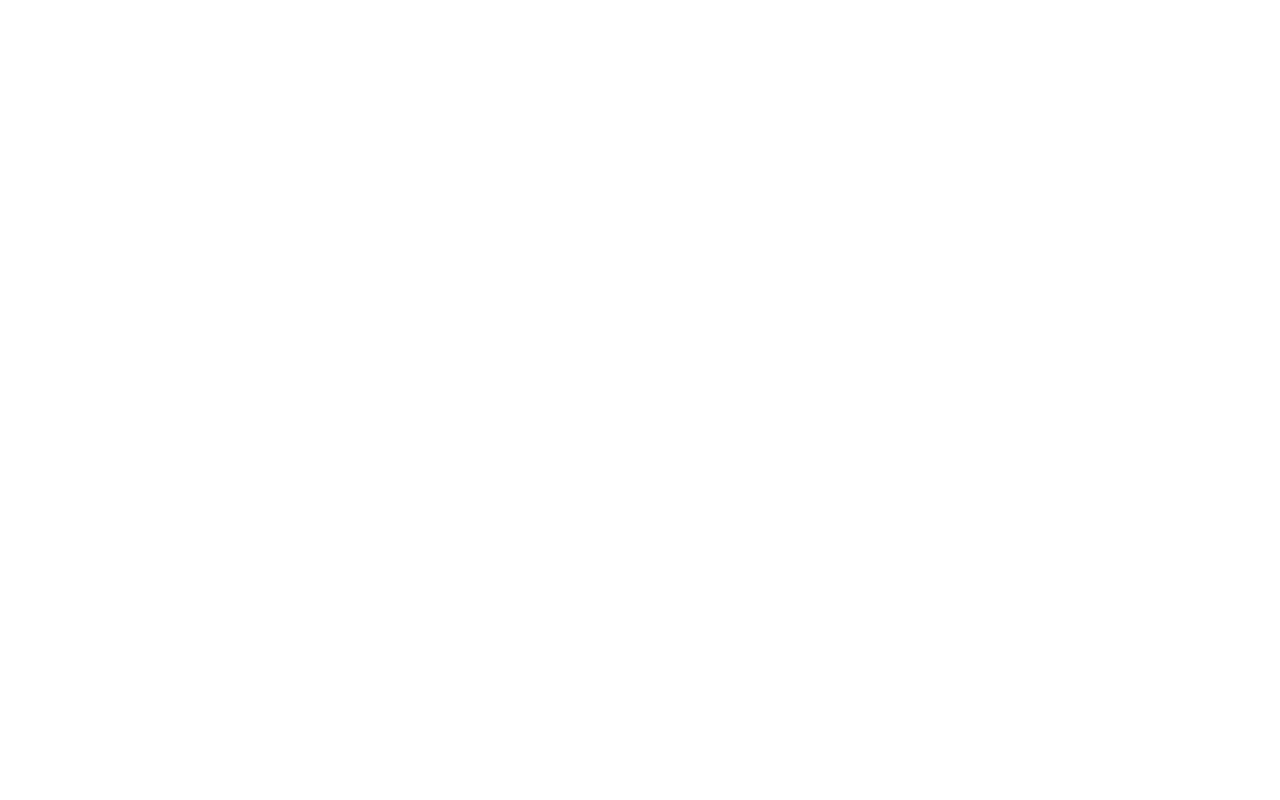
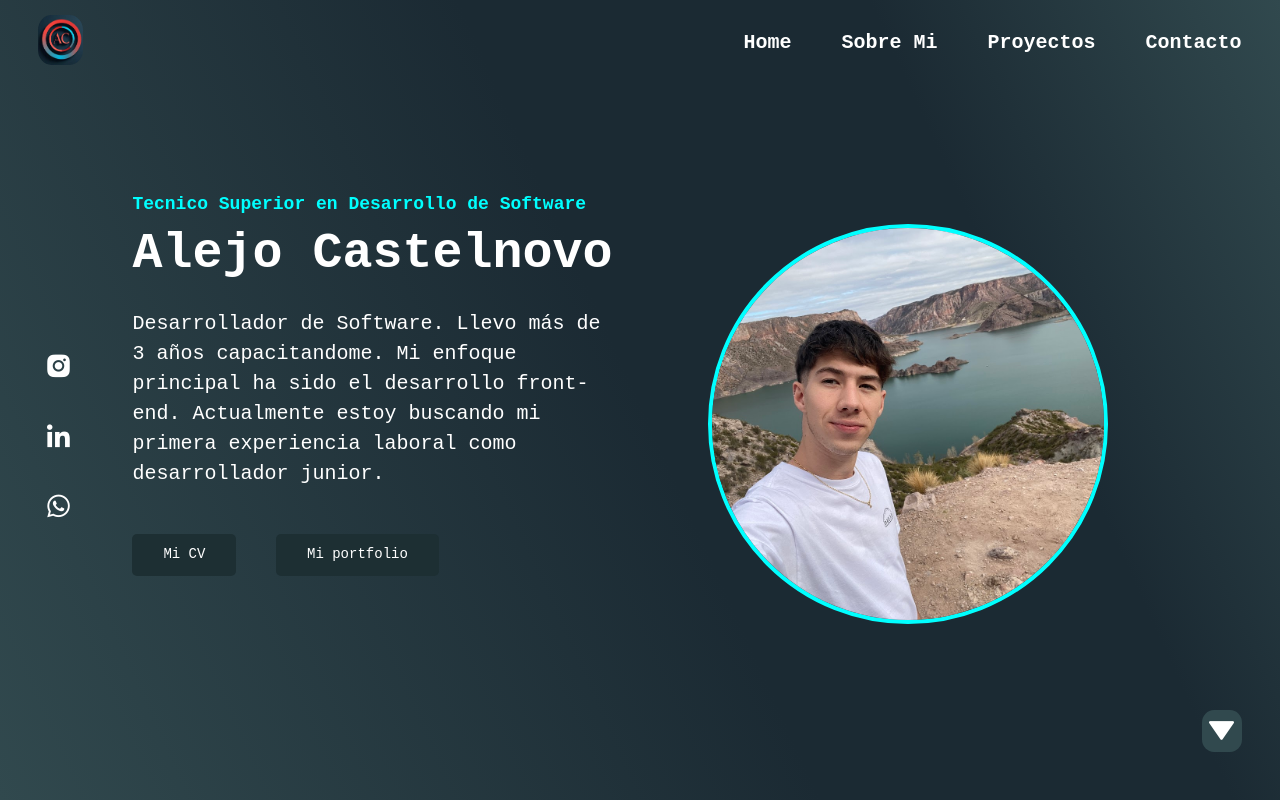
Before and after one commit to alejocastelnovo/portfolio-DigitalHouse, a plain HTML site: page index.html in a window 1280 px wide. Drawn offline with nearby package versions, Linux system fonts and the light colour scheme.

Commit message:
About Me y Redes sociales terminados

```diff
--- a/index.html
+++ b/index.html
@@ -11,13 +11,71 @@
     <!-- Link cdn iconos -->
     <link rel="stylesheet" href="https://unpkg.com/boxicons@latest/css/boxicons.min.css">
     <link href="https://cdn.jsdelivr.net/npm/remixicon@4.5.0/fonts/remixicon.css" rel="stylesheet" />
-<!-- Link fuentes de google -->
-<link rel="preconnect" href="https://fonts.googleapis.com">
-<link rel="preconnect" href="https://fonts.gstatic.com" crossorigin>
-<link href="https://fonts.googleapis.com/css2?family=Roboto+Mono:ital,wght@0,100..700;1,100..700&display=swap" rel="stylesheet">
+    <!-- Link fuentes de google -->
+    <link rel="preconnect" href="https://fonts.googleapis.com">
+    <link rel="preconnect" href="https://fonts.gstatic.com" crossorigin>
+    <link href="https://fonts.googleapis.com/css2?family=Roboto+Mono:ital,wght@0,100..700;1,100..700&display=swap"
+        rel="stylesheet">
 </head>
 
 <body>
+    <!-- Header que va a tener la navbar y el Logo -->
+    <header>
+        <a href="index.html" class="logo">
+            <img src="./assets/images/logo.png" alt="logo">
+        </a>
+
+
+        <!-- Esto es para poder usar el toggle del nav sin usar javascript -->
+        <input type="checkbox" name="checkbox" id="menu-toggle">
+        <label for="menu-toggle" class="menu-icon-action">
+            <div class='bx bx-menu' id="menu-icon"></div>
+        </label>
+        <ul class="navbar">
+            <li><a href="#home">Home</a></li>
+            <li><a href="#about">Sobre Mi</a></li>
+            <li><a href="#proyects">Proyectos</a></li>
+            <li><a href="#contact">Contacto</a></li>
+
+        </ul>
+
+    </header>
+
+    <!-- PARTE DEL HERO/ABOUT -->
+
+    <section class="hero">
+        <div class="hero-text">
+            <h4>Tecnico Superior en Desarrollo de Software</h4>
+            <h1>Alejo Castelnovo</h1>
+            <p>Desarrollador de Software. Llevo más de 3 años capacitandome. Mi enfoque principal ha sido el desarrollo
+                front-end. Actualmente estoy buscando mi primera experiencia laboral como desarrollador junior.</p>
+            <a href="#">Mi CV</a>
+            <a href="#">Mi portfolio</a>
+        </div>
+        <div class="heroimagen">
+            <img src="./assets/images/alecanon.JPG" alt="alejofoto">
+        </div>
+    </section>
+
+
+    <div class="redes">
+        <a href="https://www.instagram.com/alecastelnovo" target="_blank"><i class='bx bxl-instagram-alt'></i>
+        </a>
+        <a href="www.linkedin.com/in/castelnovoalejo" target="_blank"><i class='bx bxl-linkedin'></i>
+        </a>
+        <a href="wa.me/3425173294" target="_blank">
+            <i class='bx bxl-whatsapp'>
+            </i>
+        </a>
+
+    </div>
+
+
+    <div class="scroll-down">
+        <a href="#"> <i class='bx bxs-down-arrow'></i></a>
+    </div>
+
+
 
 </body>
 
--- a/styles.css
+++ b/styles.css
@@ -0,0 +1,309 @@
+/* Normalizacion de css */
+
+* {
+    margin: 0;
+    padding: 0;
+    box-sizing: border-box;
+    font-family: 'Courier New', Courier, monospace;
+    list-style: none;
+    text-decoration: none;
+    color: white;
+    font-size: medium;
+}
+
+body {
+    background-color: black;
+}
+
+
+header {
+
+    position: fixed;
+    /* Fija el header en la parte superior de la pagina */
+    display: flex;
+    right: 0;
+    top: 0;
+    z-index: 100;
+    /* Para que el header quede arriba de todo */
+    width: 100%;
+    align-items: center;
+    justify-content: space-between;
+    padding: 15px 3%;
+
+}
+
+.logo img {
+    font-size: 50px;
+    height: 50px;
+    border-radius: 30%;
+}
+
+.navbar {
+    display: flex;
+}
+
+.navbar a {
+    font-size: 20px;
+    margin-left: 50px;
+    /* Separar las anclas entre si */
+    font-weight: 600;
+    transition: all 0.5s ease;
+    border-bottom: 2px solid transparent;
+    /* Para que el hover no mueva el texto */
+}
+
+.navbar a:hover {
+
+    font-size: 22px;
+    /* Aumentar el tamaño del texto al hacer hover */
+    border-bottom: 2px solid white;
+    /* Cambiar el color del borde al hacer hover */
+}
+
+
+#menu-icon {
+    display: none;
+}
+
+
+
+#menu-icon {
+    cursor: pointer;
+    z-index: 101;
+    font-size: 35px;
+
+}
+
+#menu-toggle {
+    display: none;
+
+}
+
+
+menu-icon-action {
+    display: none;
+}
+
+
+
+/* SECCION DEL HERO */
+
+section {
+    padding: 0 8%;
+}
+
+.hero {
+    height: 100%;
+    width: 100%;
+    min-height: 100vh;
+    background: linear-gradient(245.59deg, #31494e 0%, #1b2a33 25%, #1b2a33 50%, #31494e 100%);
+    position: relative;
+    display: grid;
+    grid-template-columns: 1fr 1fr;
+    align-items: center;
+    gap: 2rem;
+}
+
+
+.hero-text p {
+    font-size: 20px;
+    font-weight: 400;
+    color: #fff;
+    margin: 15px 0 30px 30px;
+    line-height: 1.5;
+    text-align: left;
+}
+
+.hero-text h1 {
+    font-family: monospace;
+    font-size: 50px;
+    font-weight: 800;
+    margin: 15px 0 30px 30px;
+    line-height: 1;
+}
+
+.hero-text h4 {
+    color: aqua;
+    font-size: 18px;
+    font-weight: 600;
+    margin: 0 30px 10px;
+
+}
+
+.heroimagen img {
+    width: 400px;
+    height: 400px;
+    object-fit: cover;
+    border-radius: 100%;
+    border: 4px solid aqua;
+    margin: 10% 0 0 10%;
+    transition: all 0.5s linear;
+}
+
+.heroimagen img:hover {
+    transform: scale(1.1);
+    box-shadow: 0 0 10px aqua;
+}
+
+.hero-text a {
+    margin: 15px 0 30px 30px;
+    display: inline-block;
+    padding: 10px 30px;
+    background-color: #1d2f33;
+    border: 1px solid transparent;
+    line-height: 1.4;
+    font-size: 14px;
+    font-weight: 500;
+    border-radius: 5px;
+    transition: all 0.5s ease;
+}
+
+.hero-text a:hover {
+    background-color: aqua;
+    color: black;
+    border: 1px solid aqua;
+    transform: scale(0.9);
+}
+
+/* Redes Sociales */
+
+.redes {
+    position: absolute;
+    top: 50vh;
+    padding: 0 3%;
+    transform: translateY(-40%);
+}
+
+.redes i {
+    font-size: 30px;
+    color: white;
+    margin: 30px 0px auto;
+    transition: all 0.5s ease;
+    display: block;
+    padding: 5px;
+}
+
+.redes a {
+    font-size: 80px;
+    color: white;
+    transition: all 1s ease;
+    box-shadow: 0 0 10px aqua;
+    border-radius: 80%;
+}
+
+.redes i:hover {
+    color: aqua;
+    transform: scale(0.9);
+    box-shadow: 0 0 10px aqua;
+    border-radius: 100%;
+}
+
+
+/* Scroll abajo */
+
+.scroll-down {
+    position: absolute;
+    bottom: 6%;
+    right: 3%;
+    font-size: 30px;
+    color: white;
+    background-color: #31494e;
+    border-radius: 30%;
+    animation: scroll 1s linear infinite;
+}
+
+.scroll-down i {
+    font-size: 30px;
+    animation: scroll 1s linear infinite;
+    padding: 5px;
+    transition: all .5s ease;
+}
+
+.scroll-down i:hover {
+    color: aqua;
+    transform: translateY(5px);
+}
+
+
+
+/* Media Querys para celulares */
+
+@media (max-width: 992px) {
+    section {
+        padding: 0 3%;
+        transition: .2s;
+    }
+
+    .redes {
+        display: none;
+    }
+
+    .hero {
+        grid-template-columns: 1fr;
+        gap: 0;
+        padding-top: 10%;
+        text-align: center;
+    }
+
+    .hero-text p {
+        font-size: 14px;
+        text-align: justify;
+    }
+
+    .hero-text {
+        text-align: center;
+        margin: 0 0 0 0;
+    }
+
+    .heroimagen img {
+        margin: 0 0 0 0;
+        width: 300px;
+        height: 300px;
+    }
+
+
+    .hero-text h1 {
+        font-size: 35px;
+        margin: 0 0 0 0;
+    }
+
+    .scroll-down {
+        display: none;
+    }
+
+    .navbar {
+        position: absolute;
+        top: 100%;
+        right: -100%;
+        width: 190px;
+        height: 190px;
+        background-color: #0c2227b6;
+        display: flex;
+        flex-direction: column;
+        align-items: center;
+        align-content: center;
+        padding: 30px 20px;
+        transition: all 0.5s ease;
+    }
+
+    #menu-toggle:checked + label.menu-icon-action + ul{
+        right: 0;
+        transition: all 0.5s ease;
+        text-decoration: none;
+    }
+
+
+    .navbar a{
+        align-items: center;
+        text-align: center;
+        display: block;
+        margin: 4px 0;
+
+    }
+
+    #menu-icon {
+        display: block;
+        color: white;
+        margin-left: 10px;
+    }
+}
```
Also changed, not shown: assets/images/alecanon.JPG (added), assets/images/alecv.jpg (added), assets/images/logo.png (added), 1 other file.
